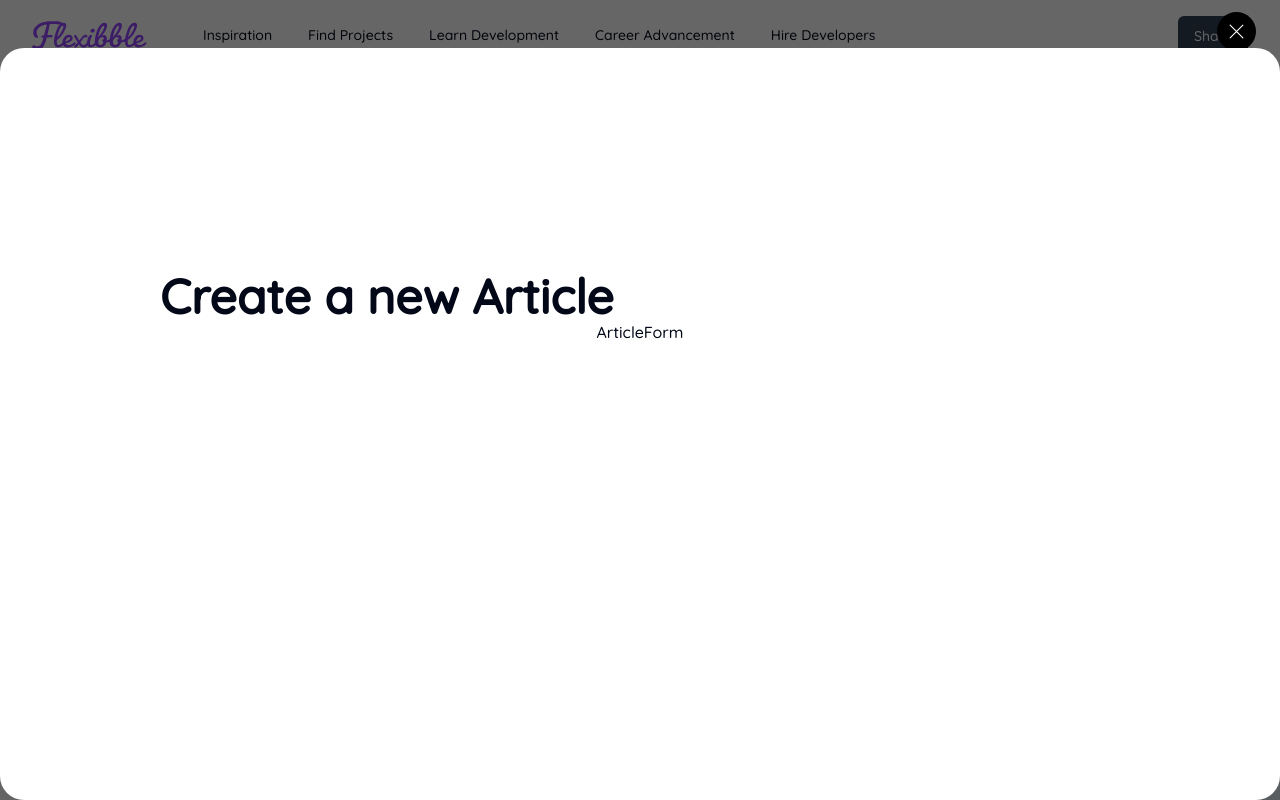
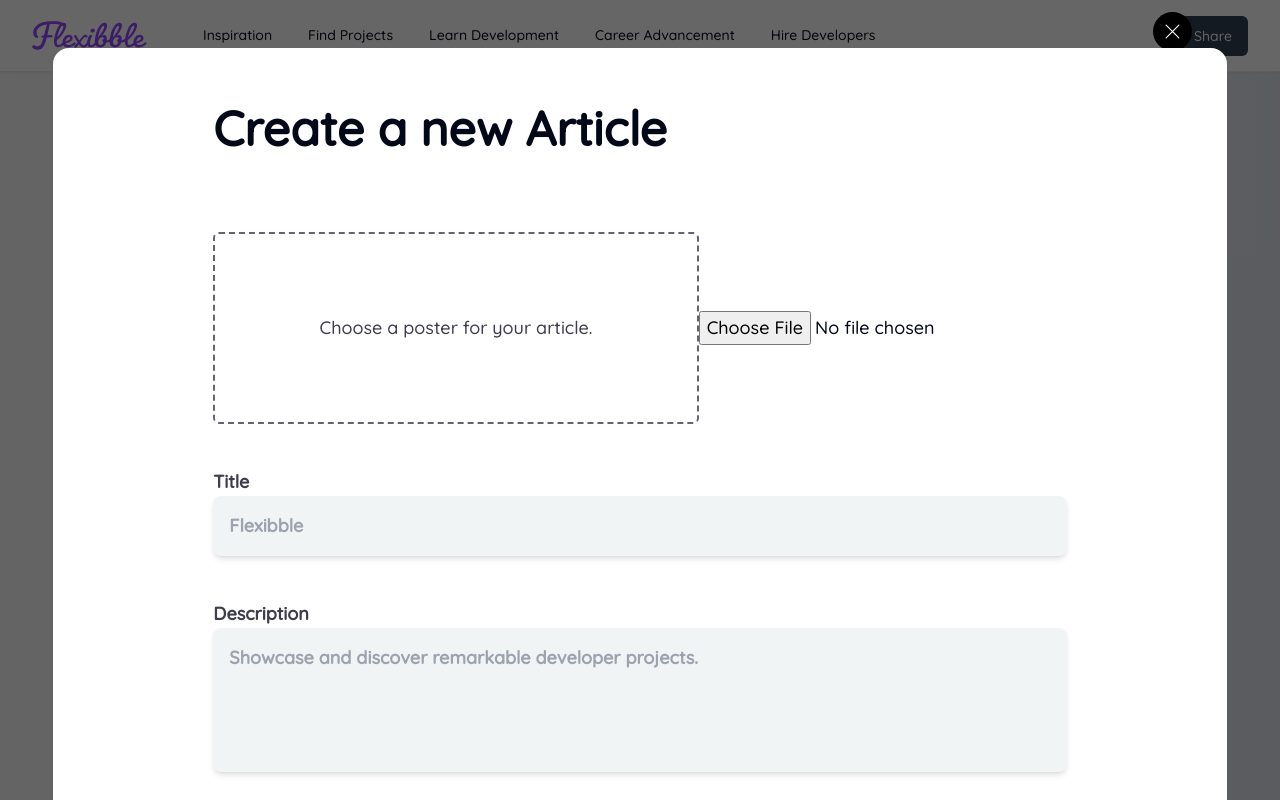
Before and after one commit to eeennsu/nextjs-post2, a Next.js app: page /create-article in a window 1280 px wide. Built offline with nearby package versions, Linux system fonts and the light colour scheme; no server answers; sample sign-in values are in the browser's storage.

Commit message:
zustand 렌더링 부분 최적화

```diff
--- a/package.json
+++ b/package.json
@@ -17,7 +17,8 @@
     "react-dom": "^18",
     "react-hot-toast": "^2.4.1",
     "tailwind-merge": "^2.2.0",
-    "tailwindcss-animate": "^1.0.7"
+    "tailwindcss-animate": "^1.0.7",
+    "zustand": "^4.4.7"
   },
   "devDependencies": {
     "@grafbase/sdk": "~0.14.0",
--- a/src/app/globals.css
+++ b/src/app/globals.css
@@ -102,7 +102,7 @@ body {
 }
 
 ::-webkit-scrollbar {
-    width: 5px;
+    width: 10px;
     height: 4px;
 }
 
--- a/src/features/create-article/ArticleForm.tsx
+++ b/src/features/create-article/ArticleForm.tsx
@@ -1,7 +1,12 @@
 'use client';
 
-import { NewSession } from '@/lib/session';
-import type { FC } from 'react';
+import type { FC, ChangeEvent, FormEvent } from 'react';
+import type { NewSession } from '@/lib/session';
+import { memo } from 'react';
+import { shallow } from 'zustand/shallow';
+import Image from 'next/image';
+import FormField from './FormField';
+import useFormInputStore from '@/zustand/FormStore/useFormInputStore';
 
 type Props = {
     type: 'create' | 'update';
@@ -10,10 +15,83 @@ type Props = {
 
 const ArticleForm: FC<Props> = ({ type, session }) => {
 
+    const { title, description, image, liveSiteUrl, githubUrl, category }  = useFormInputStore(state => ({
+        title: state.formData.title,
+        description: state.formData.description,
+        image: state.formData.image,
+        liveSiteUrl: state.formData.liveSiteUrl,
+        githubUrl: state.formData.githubUrl,
+        category: state.formData.category,
+    }), shallow);
+
+    const setFormDatas = useFormInputStore(state => state.setFormData);
+    const handleSubmit = (e: FormEvent<HTMLFormElement>) => {
+        e.preventDefault();
+
+        console.log(title);
+    }
+
+    const handleChangeImage = (e: ChangeEvent<HTMLInputElement>) => {
+        setFormDatas('image', e.target.value);
+    }
+
     return (
-        <div>
-            ArticleForm
-        </div>
+        <form className='flex justify-start items-center flex-col w-full lg:mt-14 mt-7 pt-6 gap-11 text-lg max-w-5xl mx-auto' onSubmit={handleSubmit}>
+            <div className='flex justify-start items-center w-full lg:min-h-[190px] relative'>
+                <label className='z-10 text-center w-full p-20 text-gray-100 border-2 border-gray-100/80 border-dashed rounded-md' htmlFor='poster'>
+                    {
+                        image.length === 0 && 'Choose a poster for your article.'
+                    }
+                </label>
+                <input
+                    id='image'
+                    type='file'
+                    accept='image/*'
+                    required={type === 'create'}
+                    onChange={handleChangeImage}
+                />
+                {
+                    image && (
+                        <Image
+                            src={image}
+                            className='sm:p-10 object-contain z-20'
+                            alt='article poster'
+                            fill
+                        />
+                    )
+                }
+            </div>
+
+            <FormField
+                label='Title'
+                formKey='title'
+                placeholder='Flexibble'
+            />
+
+            <FormField
+                label='Description'
+                formKey='description'
+                placeholder='Showcase and discover remarkable developer projects.'
+                isTextArea
+            />
+
+            <FormField
+                type='url'
+                label='Website URL'
+                formKey='liveSiteUrl'
+                placeholder='https://velog.io/@diso592/posts'
+            />
+
+            <FormField
+                type='url'
+                label='GitHub URL'
+                formKey='githubUrl'
+                placeholder='https://github.com/eeennsu'
+            />
+            <button type='submit'>
+                submit
+            </button>
+        </form>
     );
 }
 
--- /dev/null
+++ b/src/features/create-article/FormField.tsx
@@ -0,0 +1,56 @@
+'use client';
+
+import type { ChangeEvent, FC } from 'react';
+import type { Form } from '@/types/article.types';
+import { memo } from 'react';
+import useFormInputStore from '@/zustand/FormStore/useFormInputStore'
+
+type Props = {
+    type?: string;
+    label: string;
+    formKey: keyof Form;
+    placeholder: string;
+    isTextArea?: boolean;
+}
+
+const FormField: FC<Props> = ({ type, label, formKey, placeholder, isTextArea }) => {
+
+    const value = useFormInputStore(state => state.formData[formKey]);
+    const setFormData = useFormInputStore(state => state.setFormData);
+
+    const handleChange = (e: ChangeEvent<HTMLInputElement | HTMLTextAreaElement>) => {
+        setFormData(formKey, e.target.value);
+    }
+
+    const className = 'w-full outline-none bg-light-white-100 rounded-lg p-4 focus:bg-light-white-400 shadow-md';
+
+    return (
+        <div className='flex justify-start items-center flex-col w-full gap-1.5'>
+            <label className='w-full text-gray-100 font-extrabold'>
+                {label}
+                {
+                    isTextArea ? (
+                        <textarea
+                            className={className + ' resize-none'}
+                            placeholder={placeholder}
+                            value={value}
+                            onChange={handleChange}
+                            rows={4}
+                        />
+                    ) : (
+                        <input
+                            className={className}
+                            type={type ? type : 'text'}
+                            placeholder={placeholder}
+                            value={value}
+                            onChange={handleChange}
+                        />
+                    )
+                }
+            </label>
+
+        </div>
+    );
+}
+
+export default memo(FormField);
--- a/src/features/create-article/Modal.tsx
+++ b/src/features/create-article/Modal.tsx
@@ -23,17 +23,16 @@ const Modal: FC<PropsWithChildren> = ({ children }) => {
     }
 
     return (
-        <div className='fixed inset-0 z-10 mx-auto bg-black/60' ref={overlay} onClick={handleClick}
+        <div className='fixed inset-0 z-10 mx-auto bg-black/60 flex justify-center' ref={overlay} onClick={handleClick}
         >
-            <button className='absolute p-3 transition-colors bg-black rounded-full top-3 right-6 hover:bg-slate-800' onClick={handleDismiss}>
+            <button className='absolute p-3 transition-colors bg-black rounded-full top-3 right-3 lg:right-[88px] hover:bg-slate-800' onClick={handleDismiss}>
                 <Image src='/close.svg' width={15} height={15} alt='close' />
             </button>
             <motion.div
-                initial={{ opacity: 0.4, y: 5 }}
+                initial={{ opacity: 0.4, y: 12 }}
                 animate={{ opacity: 1, y: 0 }}
-                exit={{ opacity: 0.8, y: 5 }}
-                transition={{ duration: 0.15, ease: 'easeInOut' }}
-                className='flex justify-center items-center flex-col absolute h-[94%] w-full bottom-0 bg-white rounded-3xl lg:px-40 px-8 pt-14 pb-72 overflow-auto'
+                transition={{ duration: 0.3, ease: 'easeInOut' }}
+                className='flex justify-start items-center flex-col absolute h-[94%] w-full lg:w-11/12 bottom-0 bg-white rounded-t-2xl  lg:px-40 px-8 pt-14 pb-72 overflow-auto'
                 ref={wrapper}
             >
                 {children}
--- /dev/null
+++ b/src/zustand/FormStore/types.ts
@@ -0,0 +1,6 @@
+import type { Form } from '@/types/article.types';
+
+export type FormInputStoreType = {
+    formData: Form;
+    setFormData: (key: keyof Form, value: string) => void;
+}
--- /dev/null
+++ b/src/zustand/FormStore/useFormInputStore.ts
@@ -0,0 +1,27 @@
+import type { FormInputStoreType } from './types';
+import { createWithEqualityFn } from 'zustand/traditional';
+import { devtools } from 'zustand/middleware';
+
+const useFormInputStore = createWithEqualityFn<FormInputStoreType>()(
+    devtools(
+        (set) => ({
+            formData: {
+                title: '',
+                description: '',
+                image: '',
+                liveSiteUrl: '',
+                githubUrl: '',
+                category: '',
+            },
+
+            setFormData: (key, value) => set((state) => ({
+                formData: {
+                    ...state.formData,
+                    [key]: value
+                }
+            }), false, 'SET_FORM_DATA')
+        })
+    )
+);
+
+export default useFormInputStore;
```
Also changed, not shown: 2 other files (tests, documents, lock files or other folders).
